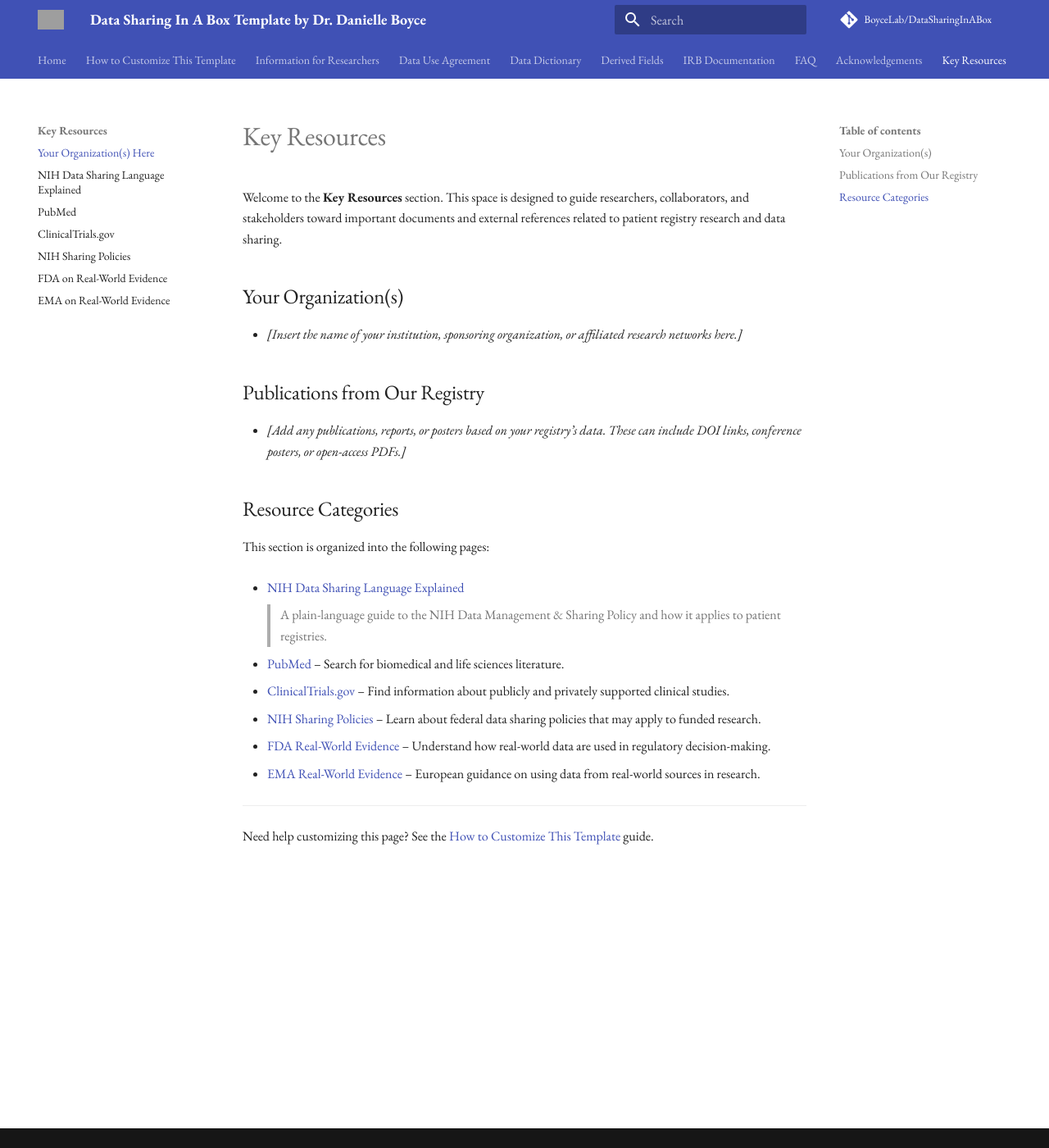
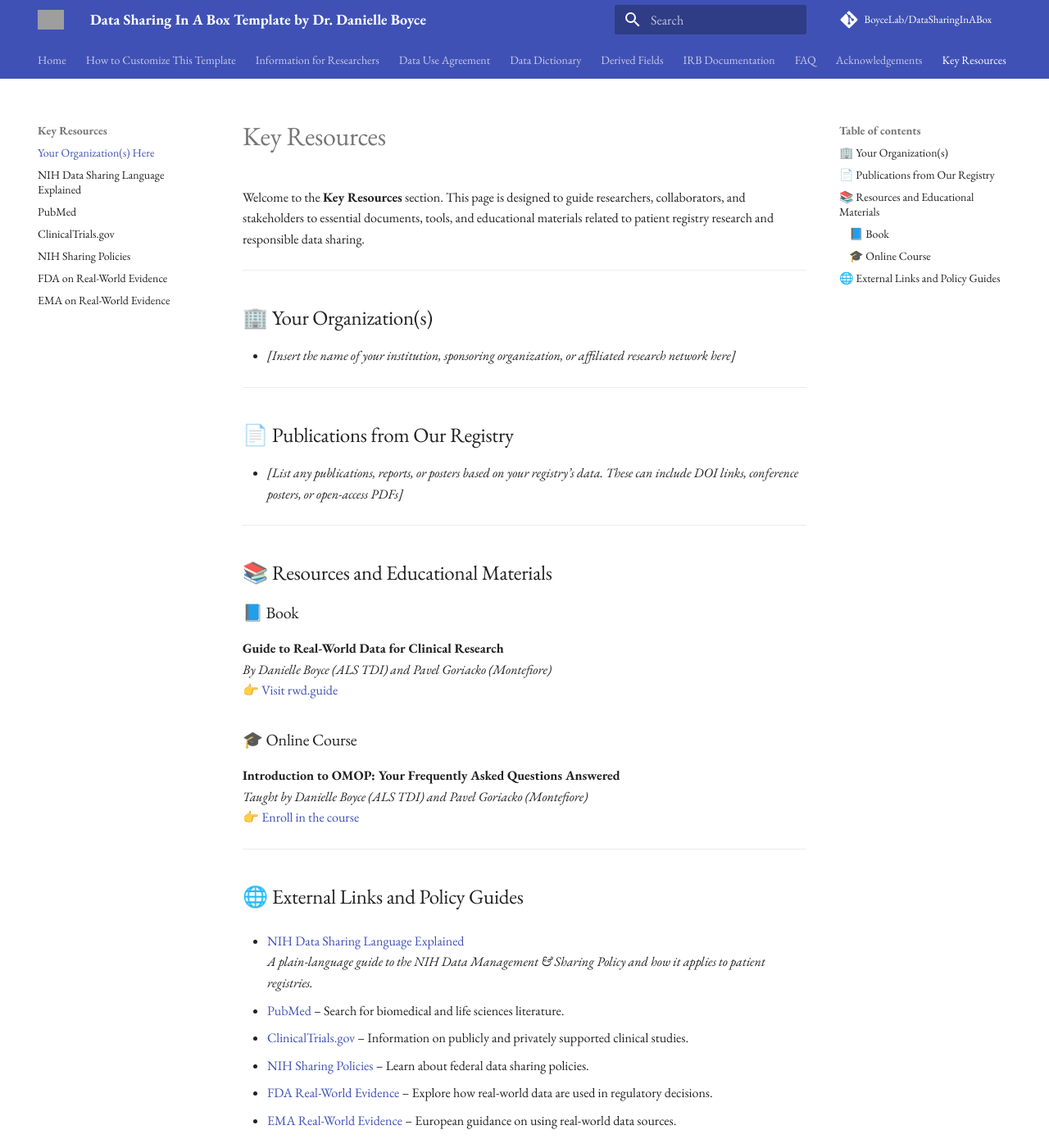
Before and after one commit to BoyceLab/DataSharingInABox, an MkDocs documentation site: the page built from docs/key_resources.md, in a window 1280 px wide and 1400 px high. Shown: the whole window at 82% size. Built offline with MkDocs 1.6.1 and Material for MkDocs 9.7.7, drawn with Linux system fonts in a browser that asks for light colours; comment, search, counter and statistics services are not loaded; grey boxes are pictures that could not be loaded.

Commit message:
Update key_resources.md

```diff
--- a/docs/key_resources.md
+++ b/docs/key_resources.md
@@ -1,28 +1,46 @@
 # Key Resources
 
-Welcome to the **Key Resources** section. This space is designed to guide researchers, collaborators, and stakeholders toward important documents and external references related to patient registry research and data sharing.
-
-## Your Organization(s)
-
-- *[Insert the name of your institution, sponsoring organization, or affiliated research networks here.]*
-
-## Publications from Our Registry
-
-- *[Add any publications, reports, or posters based on your registry’s data. These can include DOI links, conference posters, or open-access PDFs.]*
-
-## Resource Categories
-
-This section is organized into the following pages:
-
-- [NIH Data Sharing Language Explained](nih-data-sharing.md)
-  > A plain-language guide to the NIH Data Management & Sharing Policy and how it applies to patient registries.
-
-- [PubMed](https://pubmed.ncbi.nlm.nih.gov/) – Search for biomedical and life sciences literature.
-- [ClinicalTrials.gov](https://clinicaltrials.gov/) – Find information about publicly and privately supported clinical studies.
-- [NIH Sharing Policies](https://grants.nih.gov/policy-and-compliance/policy-topics/sharing-policies) – Learn about federal data sharing policies that may apply to funded research.
-- [FDA Real-World Evidence](https://www.fda.gov/science-research/science-and-research-special-topics/real-world-evidence) – Understand how real-world data are used in regulatory decision-making.
-- [EMA Real-World Evidence](https://www.ema.europa.eu/en/about-us/how-we-work/data-regulation-big-data-other-sources/real-world-evidence) – European guidance on using data from real-world sources in research.
+Welcome to the **Key Resources** section. This page is designed to guide researchers, collaborators, and stakeholders to essential documents, tools, and educational materials related to patient registry research and responsible data sharing.
 
 ---
 
-Need help customizing this page? See the [How to Customize This Template](customization.md) guide.
+## 🏢 Your Organization(s)
+
+- *[Insert the name of your institution, sponsoring organization, or affiliated research network here]*
+
+---
+
+## 📄 Publications from Our Registry
+
+- *[List any publications, reports, or posters based on your registry’s data. These can include DOI links, conference posters, or open-access PDFs]*
+
+---
+
+## 📚 Resources and Educational Materials
+
+### 📘 Book
+**Guide to Real-World Data for Clinical Research**
+*By Danielle Boyce (ALS TDI) and Pavel Goriacko (Montefiore)*
+👉 [Visit rwd.guide](https://rwd.guide){:target="_blank"}
+
+### 🎓 Online Course
+**Introduction to OMOP: Your Frequently Asked Questions Answered**
+*Taught by Danielle Boyce (ALS TDI) and Pavel Goriacko (Montefiore)*
+👉 [Enroll in the course](https://ilearn.tuftsctsi.org/product?catalog=D1RS_2025_18){:target="_blank"}
+
+---
+
+## 🌐 External Links and Policy Guides
+
+- [NIH Data Sharing Language Explained](nih-data-sharing.md)
+  *A plain-language guide to the NIH Data Management & Sharing Policy and how it applies to patient registries.*
+
+- [PubMed](https://pubmed.ncbi.nlm.nih.gov/){:target="_blank"} – Search for biomedical and life sciences literature.
+- [ClinicalTrials.gov](https://clinicaltrials.gov/){:target="_blank"} – Information on publicly and privately supported clinical studies.
+- [NIH Sharing Policies](https://grants.nih.gov/policy-and-compliance/policy-topics/sharing-policies){:target="_blank"} – Learn about federal data sharing policies.
+- [FDA Real-World Evidence](https://www.fda.gov/science-research/science-and-research-special-topics/real-world-evidence){:target="_blank"} – Explore how real-world data are used in regulatory decisions.
+- [EMA Real-World Evidence](https://www.ema.europa.eu/en/about-us/how-we-work/data-regulation-big-data-other-sources/real-world-evidence){:target="_blank"} – European guidance on using real-world data sources.
+
+---
+
+💡 *Need help customizing this page? See the [How to Customize This Template](customization.md) guide.*
```
